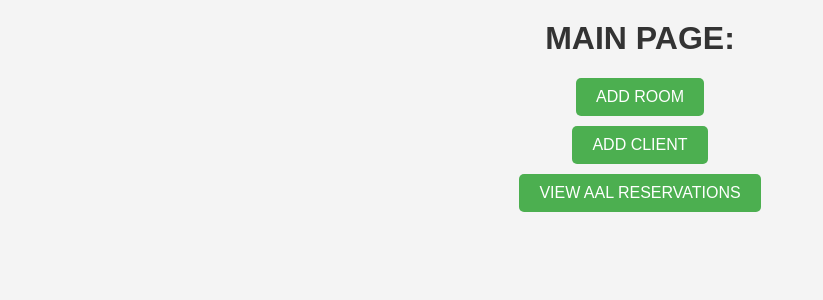
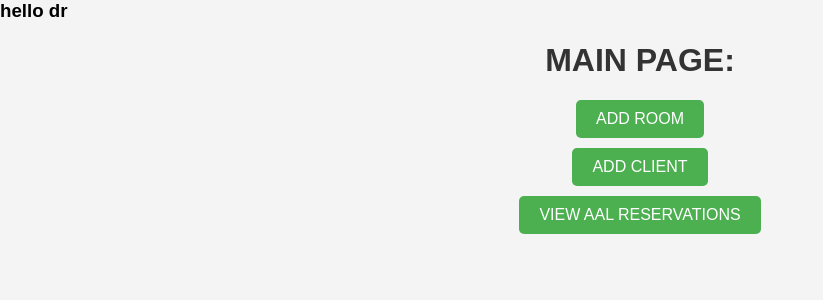
Before and after one commit to TarekM123/php-cicd-project, a PHP site: page /main.php in a window 1280 px wide. Shown: the top 300 px of the page, without its empty margins (0-823 px from the left). Run offline with PHP 8.4, Linux system fonts and the light colour scheme.

Commit message:
Add greeting message to main.php

```diff
--- a/main.php
+++ b/main.php
@@ -1,5 +1,6 @@
 <?php
 include('save.php');
+echo "<h3> hello dr </h3>";
 ?>
 
 <!DOCTYPE html>
```
